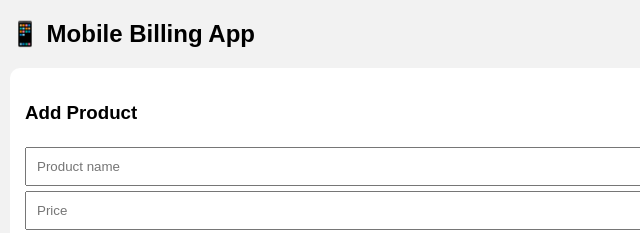
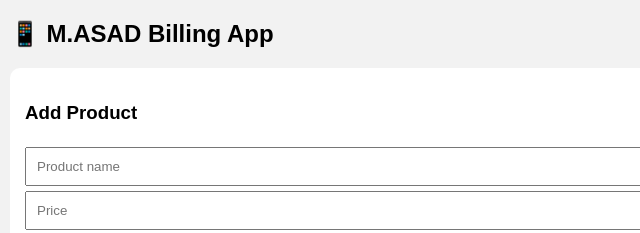
Before and after one commit to htiger7856-rgb/Billing--app, a plain HTML site: page index.html in a window 1280 px wide. Shown: the top 233 px of the page, 0-640 px from the left. Drawn offline with Linux system fonts and the light colour scheme.

Commit message:
Rename app title to 'M.ASAD Billing App'
Name change

```diff
--- a/index.html
+++ b/index.html
@@ -14,7 +14,7 @@ button{background:#007bff;color:white;border:none}
 </head>
 <body>
 
-<h2>📱 Mobile Billing App</h2>
+<h2>📱 M.ASAD Billing App</h2>
 
 <div class="box">
 <h3>Add Product</h3>
```
